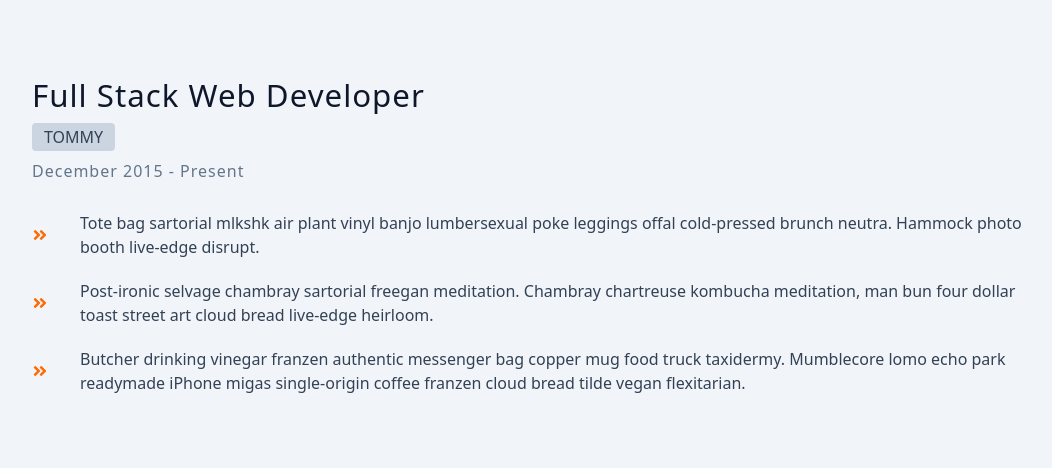
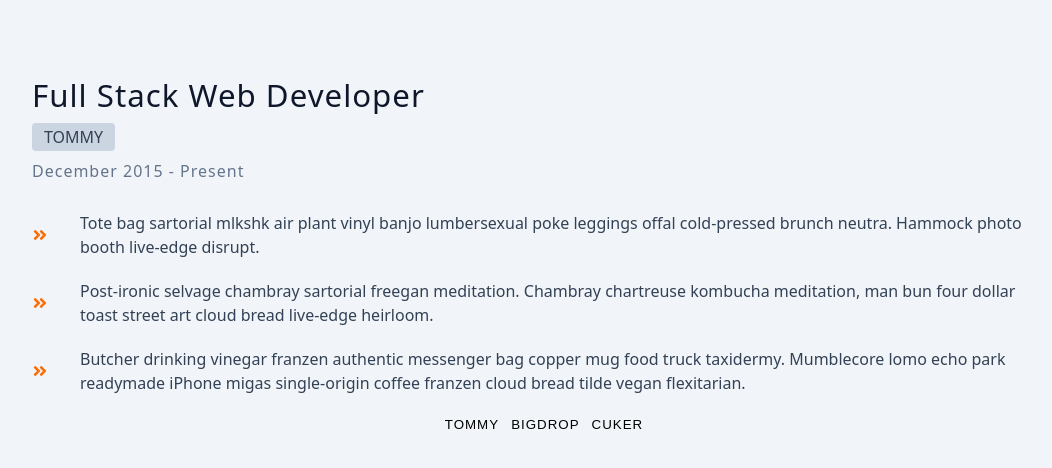
Before and after one commit to misiek869/Tabs_small-projects, a React (Vite) app: page / in a window 1280 px wide. Shown: the top 468 px of the page, without its empty margins (96-1148 px from the left). Built offline with nearby package versions, Linux system fonts and the light colour scheme.

Commit message:
add job buttons and style

```diff
--- a/src/App.tsx
+++ b/src/App.tsx
@@ -11,7 +11,7 @@ function App() {
 	return (
 		<section className='jobs-center'>
 			<JobInfo data={data} currentItem={currentItem} />
-			<BtnContainer />
+			<BtnContainer data={data} currentItem={currentItem} />
 		</section>
 	)
 }
--- a/src/components/BtnContainer.tsx
+++ b/src/components/BtnContainer.tsx
@@ -1,7 +1,22 @@
-import React from 'react'
+import { type TabType } from '../data'
 
-const BtnContainer = () => {
-	return <div></div>
+type BtnContainerProps = {
+	data: TabType[]
+	currentItem: number
+}
+
+const BtnContainer = ({ data, currentItem }: BtnContainerProps) => {
+	return (
+		<div className='btn-container'>
+			{data.map(item => {
+				return (
+					<button key={item.id} className='job-btn' type='button'>
+						{item.company}
+					</button>
+				)
+			})}
+		</div>
+	)
 }
 
 export default BtnContainer
--- a/src/index.css
+++ b/src/index.css
@@ -216,3 +216,28 @@ main {
 	color: var(--grey-700);
 	line-height: 1.5;
 }
+
+.btn-container {
+	display: flex;
+	flex-direction: row;
+	justify-content: center;
+	gap: 0.5rem;
+	flex-wrap: wrap;
+	margin-bottom: 4rem;
+}
+
+.job-btn {
+	background: transparent;
+	border-color: transparent;
+	letter-spacing: var(--letterSpacing);
+	cursor: pointer;
+	transition: var(--transition);
+}
+.job-btn:hover {
+	color: var(--primary-500);
+	box-shadow: 0 2px var(--primary-500);
+}
+.active-btn {
+	color: var(--primary-500);
+	box-shadow: 0 2px var(--primary-500);
+}
```
